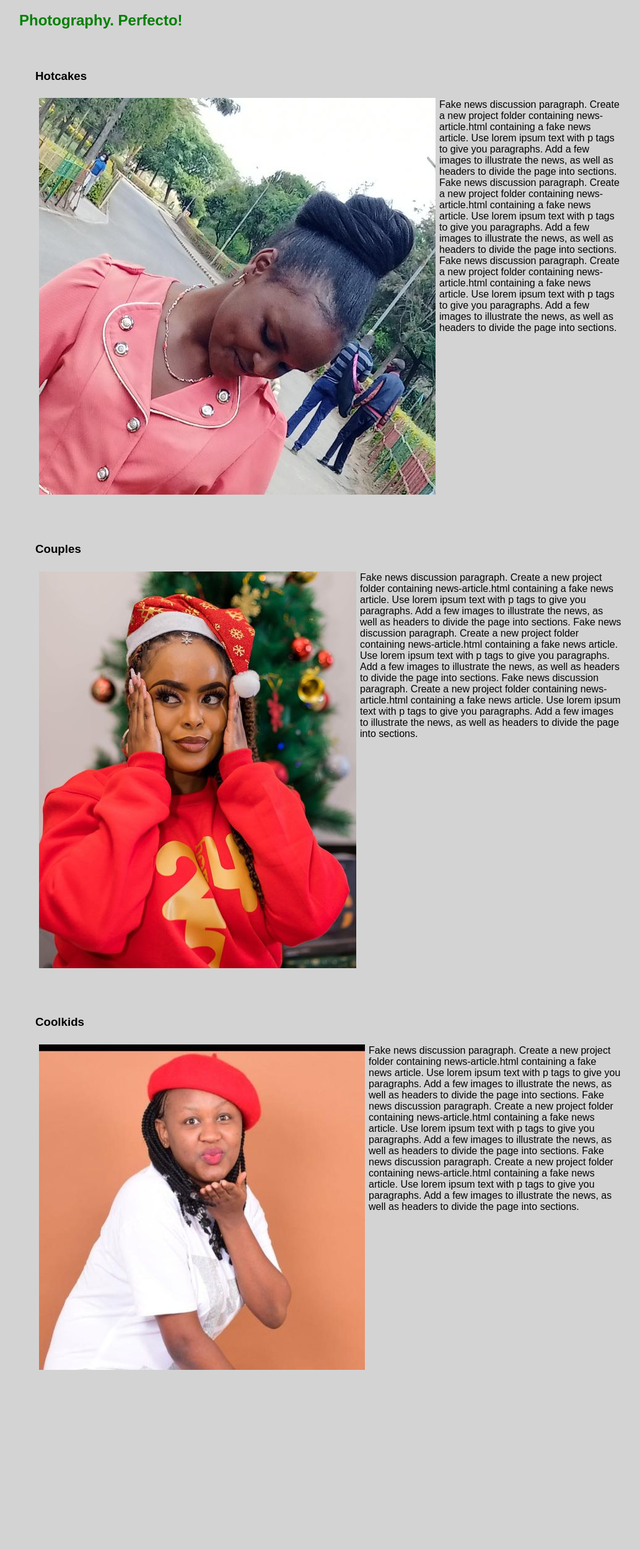
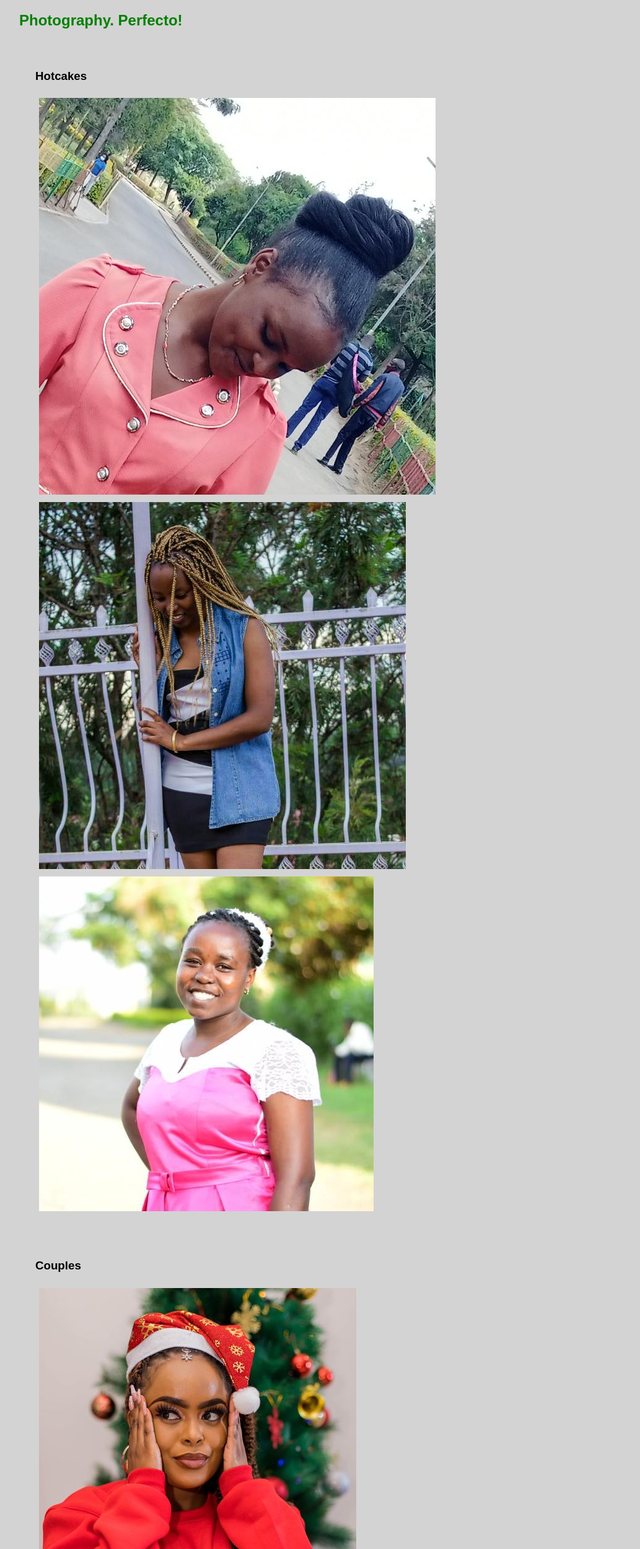
Before and after one commit to EthanWanyoike/resort-website, a plain HTML site: page pictures.html in a window 1280 px wide. Shown: the part 61-2560 px from the top of the page at 62% size, without its empty margins (97-1130 px from the left). Before the commit the page ends 2303 px from the top, so only its background shows below. Drawn offline with Linux system fonts and the light colour scheme.

Commit message:
Update pictures.html
cleaning piece of code...

```diff
--- a/pictures.html
+++ b/pictures.html
@@ -12,26 +12,24 @@
     <div class="column">
       <h3>Hotcakes</h3>
       <img src="images/DC4A941CA2FF59B87BE33CF2307A42768CA759D2.jpeg" alt="#">
-      <p>Fake news discussion paragraph. Create a new project folder containing news-article.html containing a fake news article. Use lorem ipsum text with p tags to give you paragraphs. Add a few images to illustrate the news, as well as headers to divide the page into sections. Fake news discussion paragraph. Create a new project folder containing news-article.html containing a fake news article. Use lorem ipsum text with p tags to give you paragraphs. Add a few images to illustrate the news, as well as headers to divide the page into sections. Fake news discussion paragraph. Create a new project folder containing news-article.html containing a fake news article. Use lorem ipsum text with p tags to give you paragraphs. Add a few images to illustrate the news, as well as headers to divide the page into sections.</p>
-      <!-- <img src="images/C0071D115FFBA2F82CCF75F3B45BF3F0BF5150A1.jpeg" alt="Hotel View at night"><p>Fake news discussion paragraph. Create a new project folder containing news-article.html containing a fake news article. Use lorem ipsum text with p tags to give you paragraphs. Add a few images to illustrate the news, as well as headers to divide the page into sections.</p>
-      <img src="images/D0C3258CC6BA91088684C829211259344DB88DCA.jpeg" alt="Outside the Hotel"><p>Fake news discussion paragraph. Create a new project folder containing news-article.html containing a fake news article. Use lorem ipsum text with p tags to give you paragraphs. Add a few images to illustrate the news, as well as headers to divide the page into sections.</p> -->
+
+      <img src="images/C0071D115FFBA2F82CCF75F3B45BF3F0BF5150A1.jpeg" alt="Hotel View at night">
+      <img src="images/D0C3258CC6BA91088684C829211259344DB88DCA.jpeg" alt="Outside the Hotel">
     </div>
 
     <div class="column">
       <h3>Couples</h3>
       <img src="images/E56E49701236522B665CD59609A938DCD4463F9A.jpeg" alt="#">
-      <p>Fake news discussion paragraph. Create a new project folder containing news-article.html containing a fake news article. Use lorem ipsum text with p tags to give you paragraphs. Add a few images to illustrate the news, as well as headers to divide the page into sections. Fake news discussion paragraph. Create a new project folder containing news-article.html containing a fake news article. Use lorem ipsum text with p tags to give you paragraphs. Add a few images to illustrate the news, as well as headers to divide the page into sections. Fake news discussion paragraph. Create a new project folder containing news-article.html containing a fake news article. Use lorem ipsum text with p tags to give you paragraphs. Add a few images to illustrate the news, as well as headers to divide the page into sections.</p>
-      <!-- <img src="images/A28D0B538B3150CD76371FFB5BB1802DFB9A7540.jpeg" alt="#"><p>Fake news discussion paragraph. Create a new project folder containing news-article.html containing a fake news article. Use lorem ipsum text with p tags to give you paragraphs. Add a few images to illustrate the news, as well as headers to divide the page into sections.</p>
-      <img src="images/D32F62801A9602BF1CC9F55F4799CEF938FE2423.jpeg" alt="Perfect for couples"><p>Fake news discussion paragraph. Create a new project folder containing news-article.html containing a fake news article. Use lorem ipsum text with p tags to give you paragraphs. Add a few images to illustrate the news, as well as headers to divide the page into sections.</p> -->
+      <img src="images/A28D0B538B3150CD76371FFB5BB1802DFB9A7540.jpeg" alt="#">
+      <img src="images/D32F62801A9602BF1CC9F55F4799CEF938FE2423.jpeg" alt="Perfect for couples">
 
 
     </div>
     <div class="column">
       <h3>Coolkids</h3>
       <img src="images/54FA9E6EBE3C4ACFD51C5C97F753F493466C3259.jpeg" alt="Photo of our hotel from a distance.">
-      <p>Fake news discussion paragraph. Create a new project folder containing news-article.html containing a fake news article. Use lorem ipsum text with p tags to give you paragraphs. Add a few images to illustrate the news, as well as headers to divide the page into sections. Fake news discussion paragraph. Create a new project folder containing news-article.html containing a fake news article. Use lorem ipsum text with p tags to give you paragraphs. Add a few images to illustrate the news, as well as headers to divide the page into sections. Fake news discussion paragraph. Create a new project folder containing news-article.html containing a fake news article. Use lorem ipsum text with p tags to give you paragraphs. Add a few images to illustrate the news, as well as headers to divide the page into sections.</p>
-      <!-- <img src="images/699DAC03C858D2CFA2C434F2C51640883F83928C.jpeg" alt="#"><p>Fake news discussion paragraph. Create a new project folder containing news-article.html containing a fake news article. Use lorem ipsum text with p tags to give you paragraphs. Add a few images to illustrate the news, as well as headers to divide the page into sections.</p>
-      <img src="images/F4B6A71018190BEF4F30B47FC0591044B76FFDF9.jpeg" alt="#"><p>Fake news discussion paragraph. Create a new project folder containing news-article.html containing a fake news article. Use lorem ipsum text with p tags to give you paragraphs. Add a few images to illustrate the news, as well as headers to divide the page into sections.</p> -->
+      <img src="images/699DAC03C858D2CFA2C434F2C51640883F83928C.jpeg" alt="#">
+      <img src="images/F4B6A71018190BEF4F30B47FC0591044B76FFDF9.jpeg" alt="#">
     </div>
 
   </body>
```
